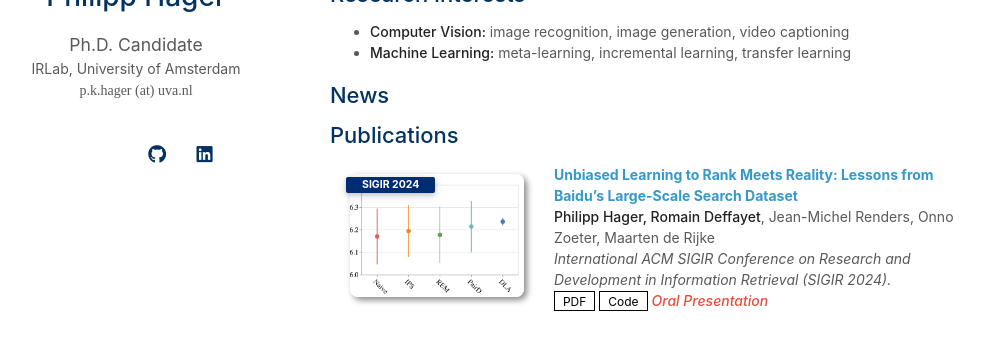
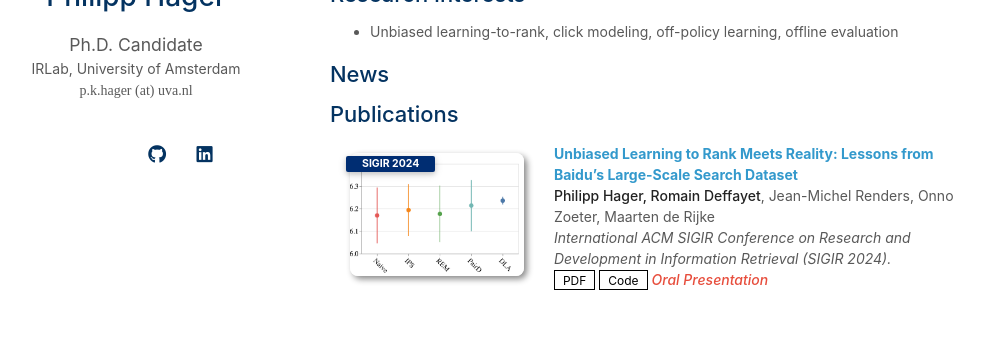
Before and after one commit to philipphager/philipphager.github.io, a Jekyll site: the page built from index.md, in a window 1280 px wide, cut to the strip 256-606 px from the top of the page. Shown: the whole strip, without its empty margins (140-1124 px from the left). Built offline with Jekyll 4.4.1, drawn with Linux system fonts in a browser that asks for light colours; nearby versions of some CDN libraries; a style sheet for code colours, icons or effects is not loaded; our own code applies the rules of GitHub Pages for plain Markdown files.

Commit message:
Update index.md

```diff
--- a/index.md
+++ b/index.md
@@ -8,8 +8,7 @@
 
 ## Research Interests
 
-- **Computer Vision:** image recognition, image generation, video captioning
-- **Machine Learning:** meta-learning, incremental learning, transfer learning
+- Unbiased learning-to-rank, click modeling, off-policy learning, offline evaluation
 
 ## News
 <!-- - **[Feb. 2020]** Our paper about incremental learning is accepted to CVPR 2020. -->
```
